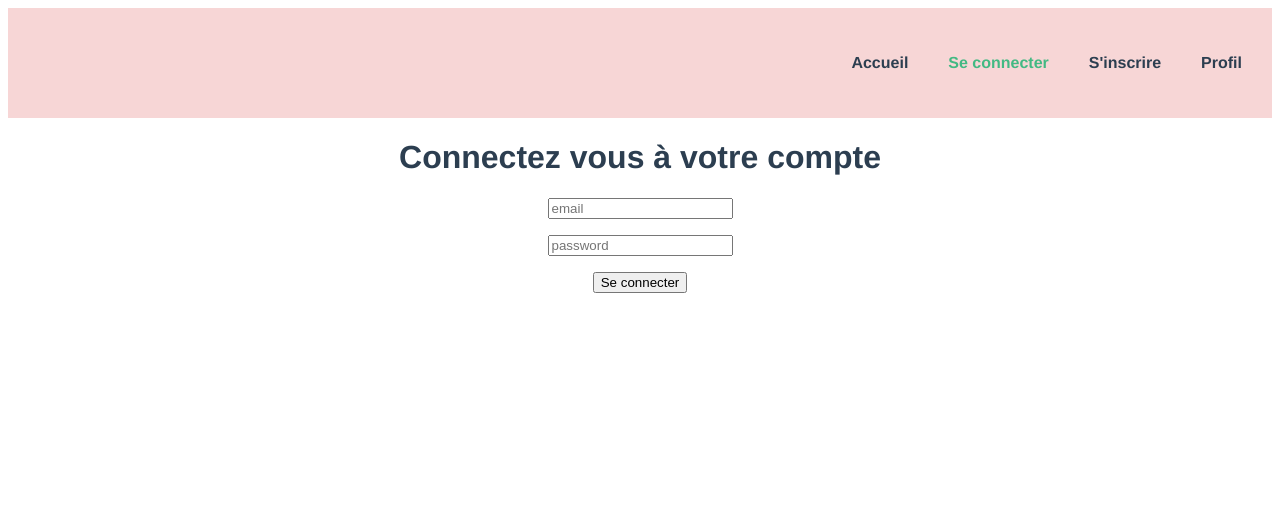
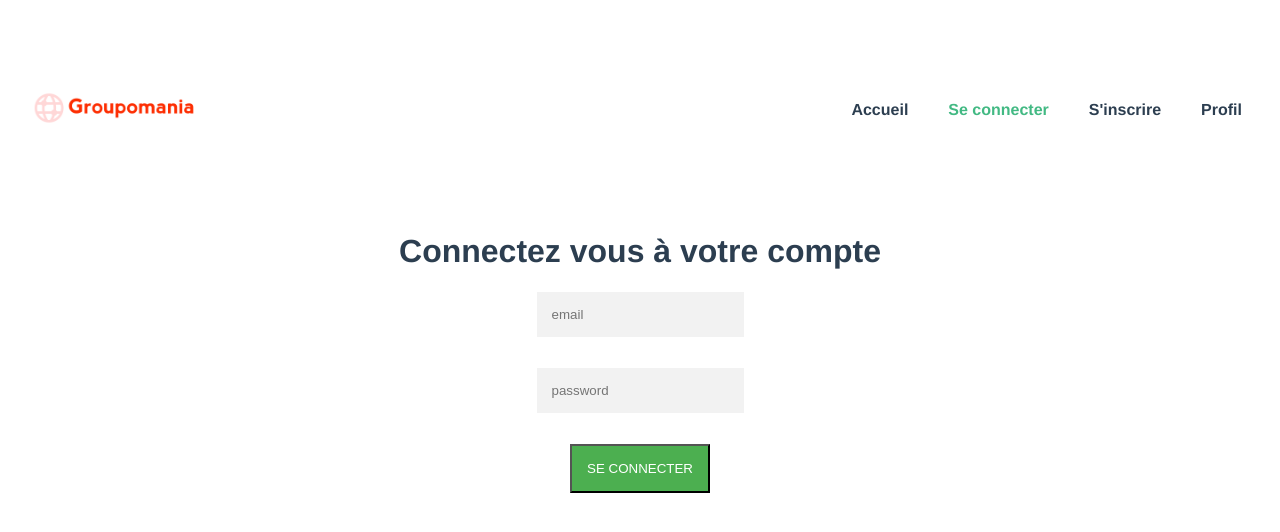
Before and after one commit to hhaurice/Herve_Haurice_7_240122, a Vue app in the folder frontend/: page /login in a window 1280 px wide. Shown: the top 532 px of the page. Built offline with nearby package versions, Linux system fonts and the light colour scheme.

Commit message:
implementing css in login page

```diff
--- a/frontend/src/App.vue
+++ b/frontend/src/App.vue
@@ -1,5 +1,8 @@
 <template>
   <div class="nav-container">
+    <div class="nav-brand">
+      <router-link to="/"><img src="./assets/icon-left-font.png"></router-link>
+    </div>
     <nav>
       <ul class="nav-list">
         <li><router-link to="/">Accueil</router-link></li>
@@ -47,14 +50,16 @@ nav a.router-link-exact-active {
 
 .nav-container {
   display: flex;
-  justify-content: flex-end;
-  background-color: #f7d6d6;
+  justify-content: space-between;
 }
 
 li {
   list-style: none;
 }
 
+.nav-brand img {
+  height: 200px;
+}
 
 
 </style>
--- /dev/null
+++ b/frontend/src/assets/styles/login.css
@@ -0,0 +1,16 @@
+form input {
+    background: #f2f2f2;
+    border: 0;
+    margin: 0 0 15px;
+    padding: 15px;
+    box-sizing: border-box;
+}
+
+form button {
+    text-transform: uppercase;
+    background: #4CAF50;
+    padding: 15px;
+    color: #FFFFFF;
+    transition: all 0.3 ease;
+    cursor: pointer;
+  }
--- a/frontend/src/views/HomeVue.vue
+++ b/frontend/src/views/HomeVue.vue
@@ -1,3 +1,7 @@
 <template>
-    <h1>Home</h1>
+<div class="container">
+    <h1>Communiquez et partagez votre quotidien avec vos collègues</h1>
+    <img src="../assets/icon.png" height="450" width="450">
+</div>
+
 </template>
--- a/frontend/src/views/LogIn.vue
+++ b/frontend/src/views/LogIn.vue
@@ -61,3 +61,5 @@ setup () {
 }
 
 </script>
+
+<style src="@/assets/styles/login.css"></style>
```
